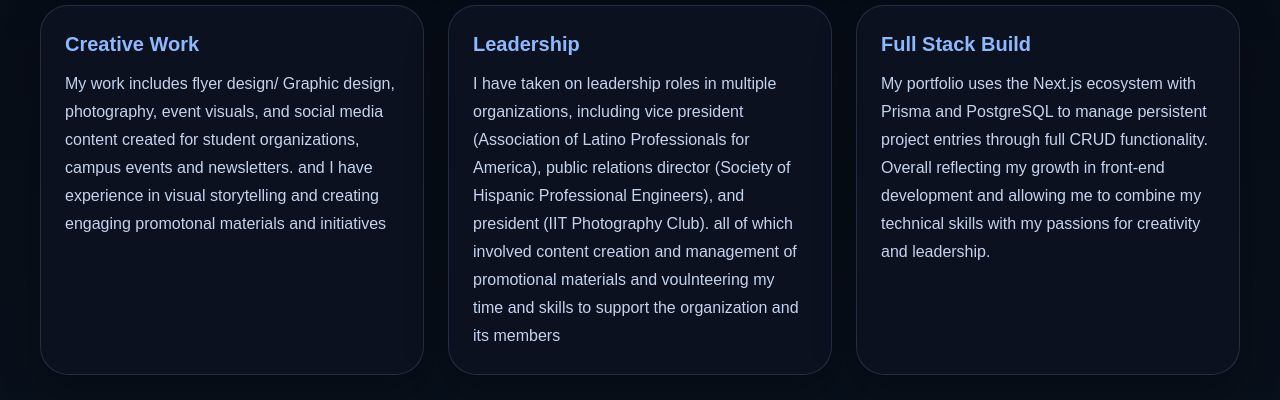
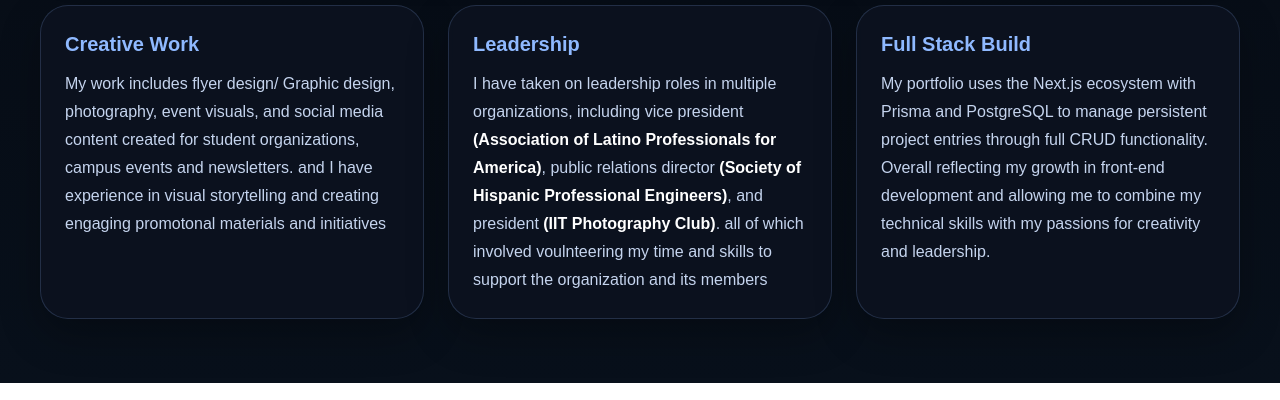
Before and after one commit to IsisXN/ITMD-542-FINAL-LAB, a Next.js app in the folder final-lab-app/: page / in a window 1280 px wide. Shown: the part 953-1353 px from the top of the page. Built offline with nearby package versions, Linux system fonts and the light colour scheme.

Commit message:
bolding org positions

```diff
--- a/final-lab-app/src/app/page.tsx
+++ b/final-lab-app/src/app/page.tsx
@@ -108,10 +108,10 @@ export default function HomePage() {
           <h2 className="mb-3 text-xl font-bold text-[#8fb9ff]">Leadership</h2>
           <p className="leading-7 text-[#c5d4ee]">
             I have taken on leadership roles in multiple organizations, including
-            vice president (Association of Latino Professionals for America),
-            public relations director (Society of Hispanic Professional Engineers), and president (IIT Photography Club).
-            all of which involved content creation and management of promotional materials and voulnteering my time and skills
-             to support the organization and its members
+            vice president <span className="font-semibold text-white">(Association of Latino Professionals for America)</span>,
+            public relations director <span className="font-semibold text-white">(Society of Hispanic Professional Engineers)</span>,
+            and president <span className="font-semibold text-white">(IIT Photography Club)</span>.
+            all of which involved voulnteering my time and skills to support the organization and its members
           </p>
         </div>
 
```
